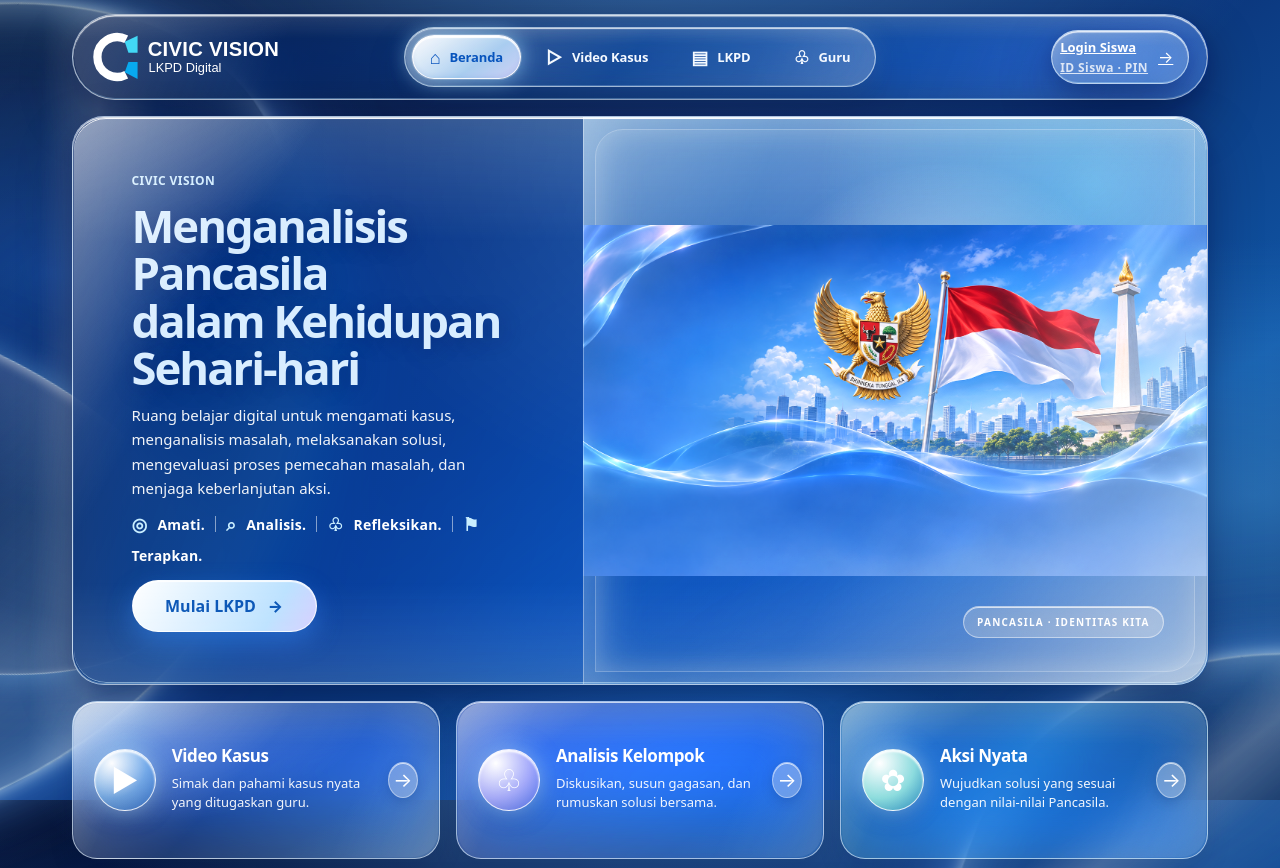
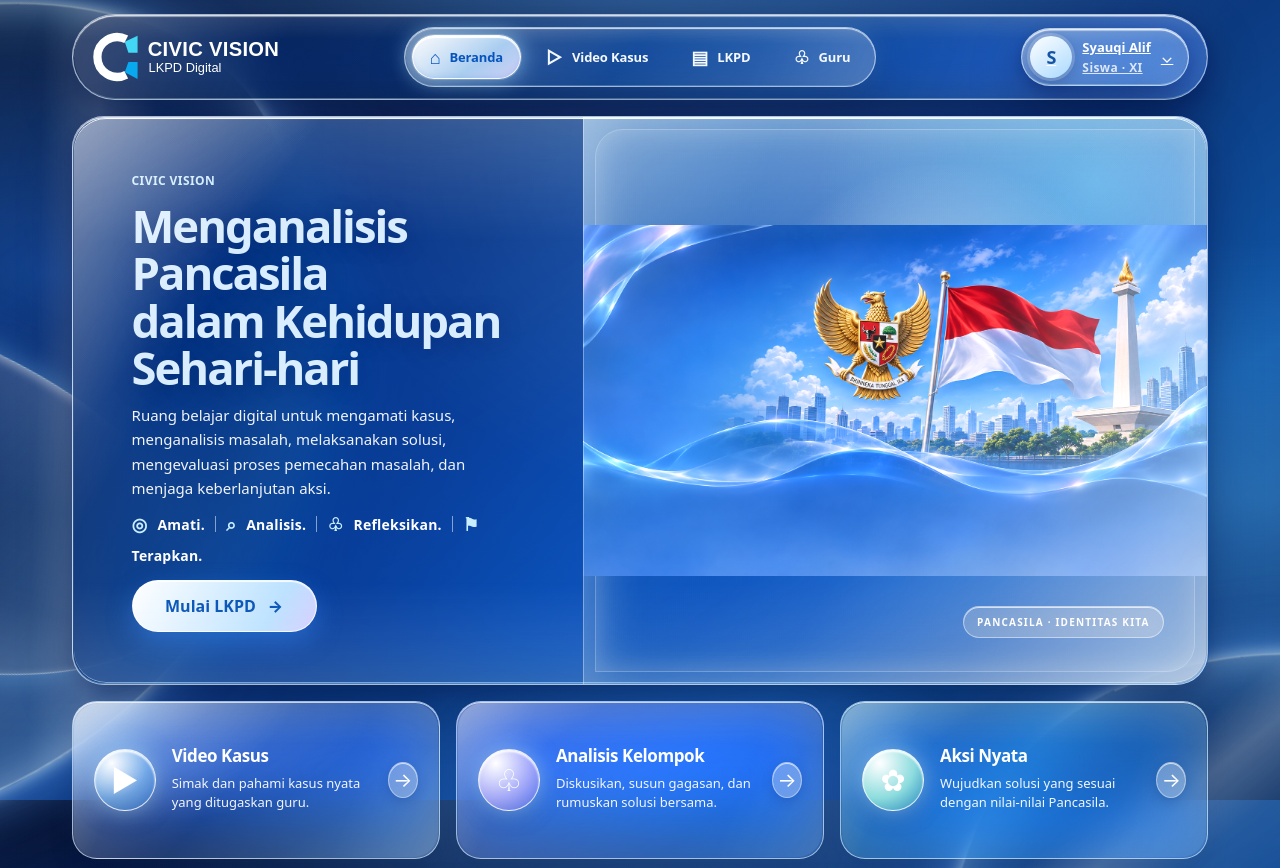
Before and after one commit to syauqigntg-art/civic-vision, a Next.js app: page / in a window 1280 px wide. Shown: the top 868 px of the page. Built offline with nearby package versions, Linux system fonts and the light colour scheme; no server answers.

Commit message:
Keep existing student UI; make login success and profile navigation minimal

```diff
--- a/components/AppShell.tsx
+++ b/components/AppShell.tsx
@@ -2,18 +2,11 @@
 
 import Link from "next/link";
 import { usePathname } from "next/navigation";
-import { useEffect, useState } from "react";
 import NavBar from "@/components/NavBar";
 import BrandLogo from "@/components/brand/BrandLogo";
 
 export default function AppShell({ children }: { children: React.ReactNode }) {
   const path = usePathname();
-  const [student, setStudent] = useState<{ name: string } | null>(null);
-  useEffect(() => {
-    let active = true;
-    fetch("/api/student-auth/me", { cache: "no-store" }).then(async (response) => response.ok ? response.json() : null).then((data) => { if (active && data?.authenticated) setStudent({ name: data.studentName || data.loginId || "Siswa" }); }).catch(() => undefined);
-    return () => { active = false; };
-  }, []);
   const inAdmin = path === "/admin" || path.startsWith("/admin/");
   const onStudentHome = path === "/";
   const onStudentCase = path === "/lkpd/kasus" || path.startsWith("/lkpd/kasus/");
@@ -31,7 +24,7 @@ export default function AppShell({ children }: { children: React.ReactNode }) {
               <BrandLogo variant="horizontal" className="student-brand-logo" />
             </Link>
             <NavBar />
-            {student ? <Link href="/lkpd/kasus" className="student-profile" aria-label="Kembali ke dashboard LKPD siswa"><span className="student-profile-avatar" aria-hidden="true">{student.name.slice(0, 1).toUpperCase()}</span><span><strong>{student.name}</strong><small>Dashboard Siswa</small></span><span aria-hidden="true">⌄</span></Link> : <Link href="/lkpd/login" className="student-profile" aria-label="Login siswa"><span><strong>Login Siswa</strong><small>ID Siswa · PIN</small></span><span aria-hidden="true">→</span></Link>}
+            <Link href="/lkpd/kasus" className="student-profile" aria-label="Kembali ke dashboard LKPD siswa"><span className="student-profile-avatar" aria-hidden="true">S</span><span><strong>Syauqi Alif</strong><small>Siswa · XI</small></span><span aria-hidden="true">⌄</span></Link>
           </header>
           <main id="konten" className="student-main" tabIndex={-1}>{children}</main>
         </div>
```
